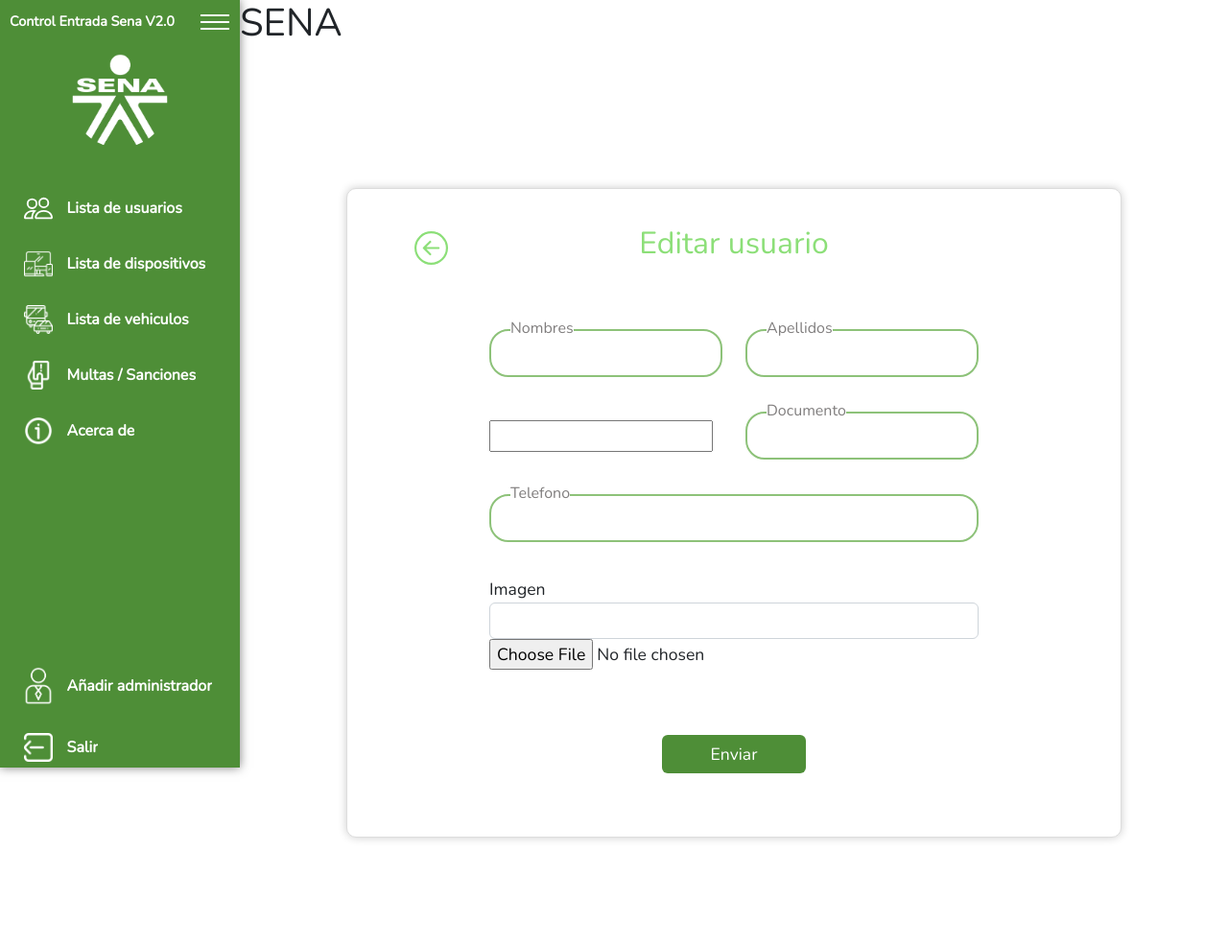
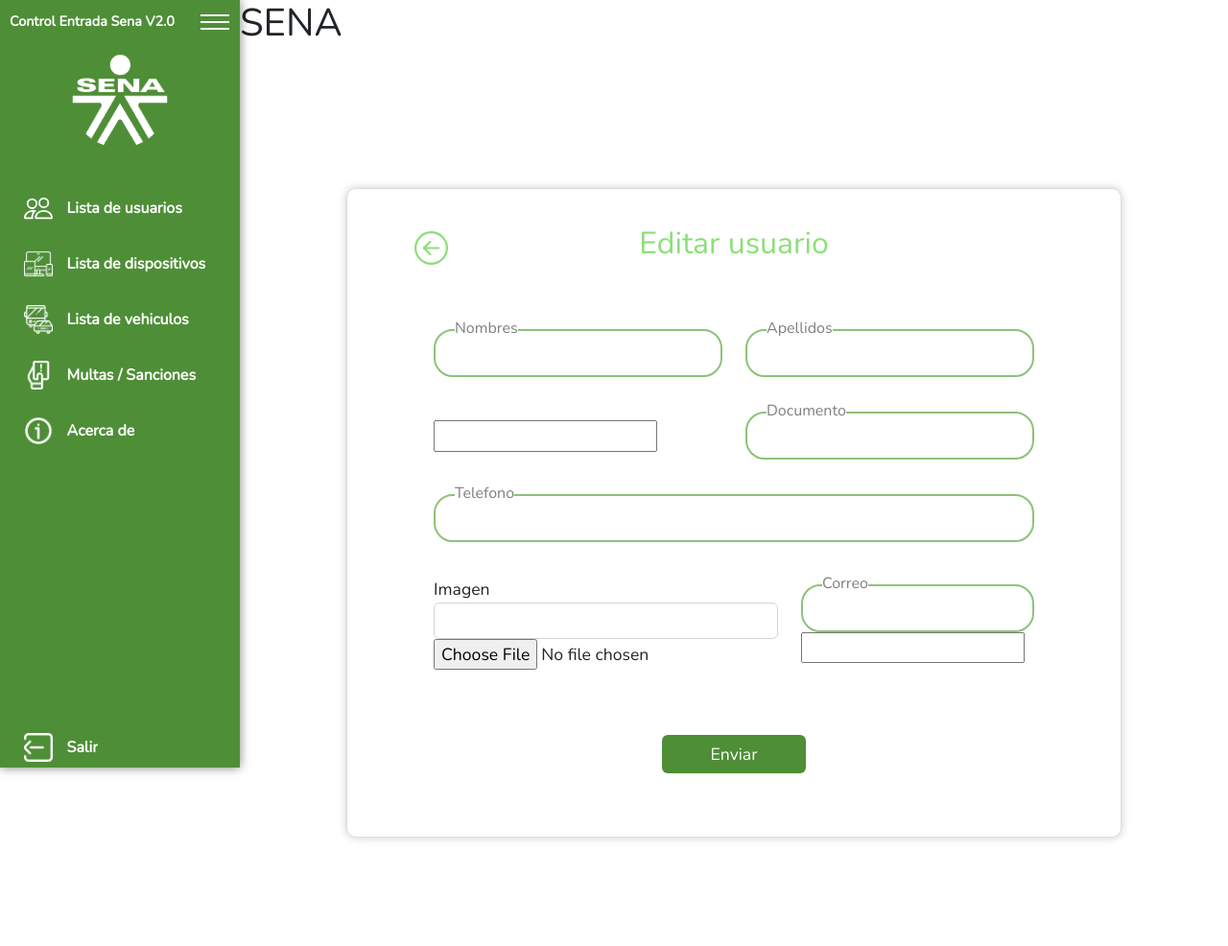
Before and after one commit to G1lber/Proyecto-ControldeEntrada, a Django app: template ControlEntradaSENA/administrator/templates/pages/usuarios/edit.html in a window 1280 px wide. Shown: the top 986 px of the page at 96% size. Run offline with Django 4.2, Linux system fonts and the light colour scheme; the template is opened without the code that fills it: most values are stand-ins (such as "Sample title", 1, 10 or a date in 2020); form fields are guessed from the names that the template uses; some web fonts are replaced.

Commit message:
fix-editar-usuario

```diff
--- a/ControlEntradaSENA/administrator/forms.py
+++ b/ControlEntradaSENA/administrator/forms.py
@@ -20,8 +20,9 @@
     tipodocumento = forms.ModelChoiceField(queryset=DocumentoTipo.objects.all(), widget=forms.Select(attrs={'class': 'form-select'}), empty_label="Tipo de documento", label="")
     documento = forms.CharField(widget=forms.TextInput(attrs={'onkeypress': 'return valideNumber(event)', 'readonly': True}))
     telefono = forms.CharField(widget=forms.TextInput(attrs={'maxlength': '10', 'onkeypress': 'return valideNumber(event)'}))
-    correo = forms.EmailField(widget=forms.TextInput(attrs={'maxlength': '50'}))
+    correo = forms.EmailField(widget=forms.TextInput(attrs={'maxlength': '50','class': 'form-control'}))
     centro = forms.ModelChoiceField(queryset=Centros.objects.all(), widget=forms.Select(attrs={'class': 'form-select'}), empty_label="Centro", label="")
+    rol_hide = forms.ModelChoiceField(queryset=Roles.objects.all(),widget=forms.HiddenInput())
     rol = forms.ModelChoiceField(queryset=Roles.objects.all(), widget=forms.Select(attrs={'class': 'form-select', 'disabled': True}), empty_label="Rol", label="Rol")
     ficha = forms.ModelChoiceField(queryset=Fichas.objects.all(), widget=forms.Select(attrs={'class': 'form-select'}), empty_label="Ficha", label="")
     imagen = forms.ImageField(widget=forms.FileInput(attrs={'class': 'form-control', 'id': 'user-file'}), label="Foto de perfil")
--- a/ControlEntradaSENA/administrator/templates/layouts/layout_admin.html
+++ b/ControlEntradaSENA/administrator/templates/layouts/layout_admin.html
@@ -97,12 +97,12 @@
             <div class="down">
 
                 <!-- Añadir administrador -->
-                <div class="item">
+                {% comment %} <div class="item">
                     <a role="button" href="">
                         <div class="icon"><img src="{% static 'assets/icons/admin white.png' %}" alt=""></div>
                         <div class="title"><span>Añadir administrador</span></div>
                     </a>
-                </div>
+                </div> {% endcomment %}
 
                 <!-- Salir -->
                 <div class="item">
--- a/ControlEntradaSENA/administrator/templates/login.html
+++ b/ControlEntradaSENA/administrator/templates/login.html
@@ -6,11 +6,11 @@
 <div id="login">
     <section class="card">
         <header class="card-header">
-            <a href="{% url 'registeradmin' %}" role="button" class="btn login-register">
+            {% comment %} <a href="{% url 'registeradmin' %}" role="button" class="btn login-register">
                 <svg xmlns="http://www.w3.org/2000/svg" width="35" height="35" fill="currentColor" class="bi bi-plus-circle-fill" viewBox="0 0 16 16">
                     <path d="M16 8A8 8 0 1 1 0 8a8 8 0 0 1 16 0zM8.5 4.5a.5.5 0 0 0-1 0v3h-3a.5.5 0 0 0 0 1h3v3a.5.5 0 0 0 1 0v-3h3a.5.5 0 0 0 0-1h-3v-3z"/>
                 </svg>
-            </a>
+            </a> {% endcomment %}
             <a class="back-button" href="{% url 'index' %}" role="button" onclick="goBack()">
                 <svg xmlns="http://www.w3.org/2000/svg" width="35" height="35" fill="currentColor" class="bi bi-arrow-left-circle" viewBox="0 0 16 16">
                     <path fill-rule="evenodd" d="M1 8a7 7 0 1 0 14 0A7 7 0 0 0 1 8zm15 0A8 8 0 1 1 0 8a8 8 0 0 1 16 0zm-4.5-.5a.5.5 0 0 1 0 1H5.707l2.147 2.146a.5.5 0 0 1-.708.708l-3-3a.5.5 0 0 1 0-.708l3-3a.5.5 0 1 1 .708.708L5.707 7.5H11.5z"/>
--- a/ControlEntradaSENA/administrator/templates/pages/usuarios/edit.html
+++ b/ControlEntradaSENA/administrator/templates/pages/usuarios/edit.html
@@ -101,8 +101,14 @@
                       <input class="form-control" type="text" name="imagen_user" value="{{form.imagen.value}}" readonly>
                       {{form.imagen}}
                   </div>
+                   <div class="col">
+                      <div class="input-box">
+                        {{form.correo}}
+                        <label>{{form.correo.label}}</label>
+                    </div>
+                    {{ form.rol_hide }}
+                  </div>
               </div>
-
               <div class="form-submit">
                   <button class="form-btn btn btn-primary" type="submit">Enviar</button>
               </div>
```
Also changed, not shown: ControlEntradaSENA/administrator/views.py (+9 -1 lines).
